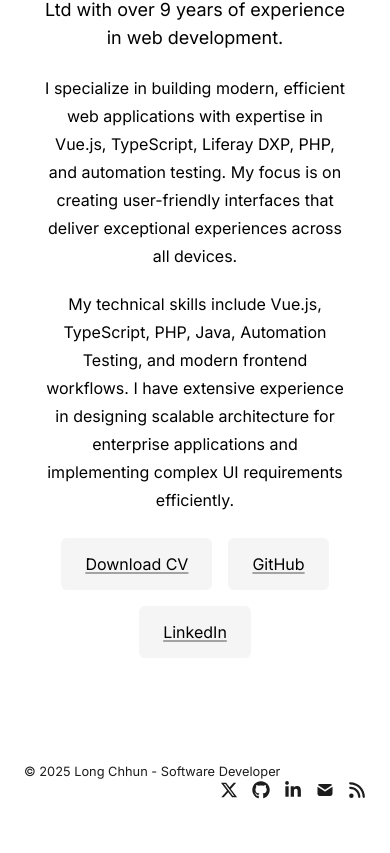
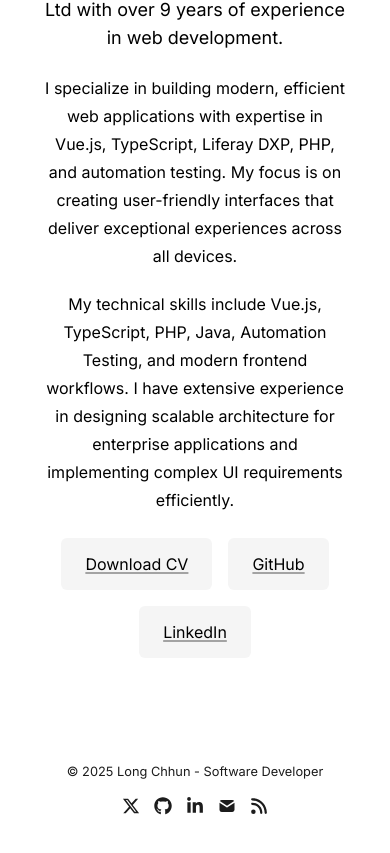
Before and after one commit to longchhun09/longchhun-next-js-portfolio, a Next.js app: page / in a window 390 px wide. Shown: the part 707-1560 px from the top of the page. Built offline with nearby package versions, Linux system fonts and the light colour scheme.

Commit message:
fix: mobile responsive and space between

```diff
--- a/app/components/footer.tsx
+++ b/app/components/footer.tsx
@@ -22,7 +22,7 @@
 
 function SocialLinks() {
   return (
-    <div className="flex text-lg gap-3.5 float-right transition-opacity duration-300 hover:opacity-90">
+    <div className="flex text-lg gap-3.5 justify-center lg:justify-end transition-opacity duration-300 hover:opacity-90">
       <SocialLink href={socialLinks.twitter} icon={FaXTwitter} />
       <SocialLink href={socialLinks.github} icon={FaGithub} />
       <SocialLink href={socialLinks.linkedin} icon={FaLinkedinIn} />
@@ -37,6 +37,8 @@
 export default function Footer() {
   return (
     <small className="block lg:mt-24 mt-16 text-[#1C1C1C] dark:text-[#D4D4D4]">
+      <div className="flex flex-col lg:flex-row lg:justify-between items-center gap-4">
+        <div>
           <time>© {YEAR}</time>{" "}
           <a
             className="no-underline"
@@ -46,6 +48,9 @@
           >
             {metaData.title}
           </a>
+        </div>
+        <SocialLinks />
+      </div>
       <style jsx>{`
         @media screen and (max-width: 480px) {
           article {
@@ -54,7 +59,6 @@
           }
         }
       `}</style>
-      <SocialLinks />
     </small>
   );
 }
```
Lines whose indentation alone changed are shown as unchanged.
